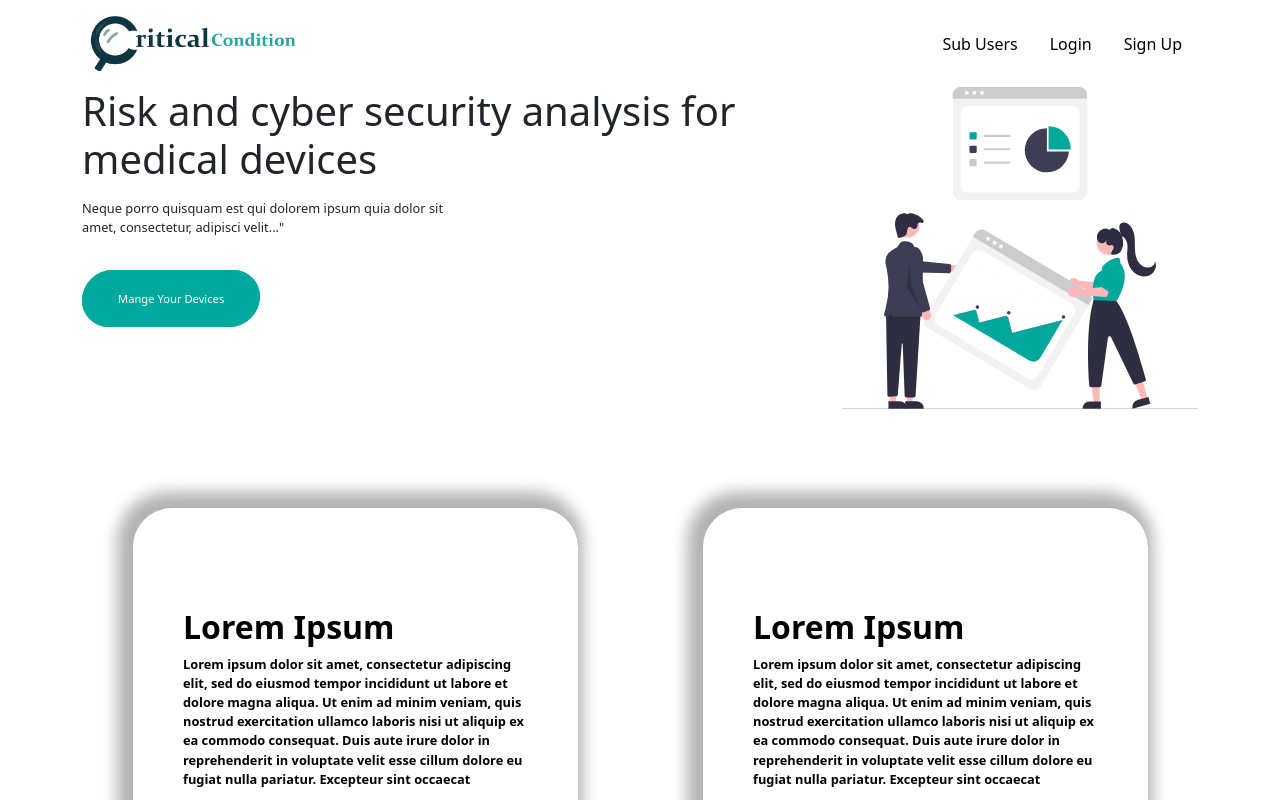
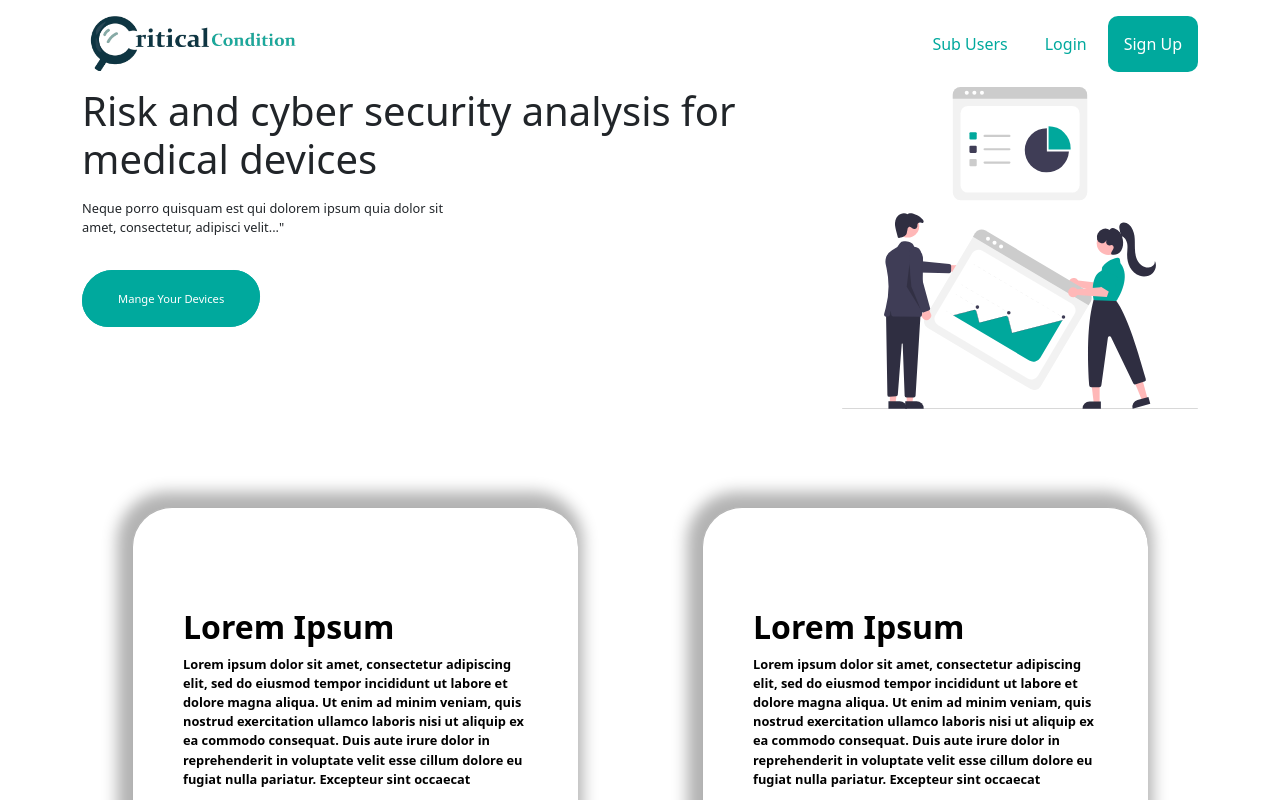
Before and after one commit to BadMemory00/CriticalConditionFrontend, a Vue app: page / in a window 1280 px wide. Shown: the top 800 px of the page. Built offline with nearby package versions, Linux system fonts and the light colour scheme.

Commit message:
some changes to the navbar

```diff
--- a/src/components/navbar.vue
+++ b/src/components/navbar.vue
@@ -12,7 +12,7 @@
             <ul>
                 <li><router-link to="/subuser">Sub Users</router-link></li>
                 <li><router-link to="/login">Login</router-link></li>
-                <li><router-link to="/signup">Sign Up</router-link></li>
+                <li><router-link class="sign-up-button" to="/signup">Sign Up</router-link></li>
             </ul>
         </div>
     </nav>
@@ -59,17 +59,24 @@ export default {
     }
     .links li{
         list-style: none;
+        transition: background-color 0.6s ease;
+        transition: border-radius 0.3s ease;
     }
     .links li a{
         text-decoration: none;
-        color: black;
+        color: var(--primarycolor);
         padding: 1rem;
+        margin-left: 5px;
         display: block;
+        transition: color .5s ease;
     }
     .links li:hover{
         background-color: var(--primarycolor);
         border: 2px var(--primarycolor);
-        border-radius: 5px;
+        border-radius: 10px;
+    }
+    .links li a:hover{
+        color:white
     }
     .toggle-button{
         position: absolute;
@@ -86,6 +93,19 @@ export default {
         width: 100%;
         background-color: var(--primarycolor);
         border-radius: 10px;
+    }
+    .sign-up-button{
+        color: white !important;
+        border-radius: 10px;
+        background-color: var(--primarycolor);
+        transition: color 5s ease;
+        transition: background-color 5s ease;
+        transition: border 5s ease;
+    }
+    .sign-up-button:hover{
+        color: var(--primarycolor) !important;
+        background-color: white;
+        border: 2px solid var(--primarycolor);
     }
     @media (max-width: 550px) {
         .toggle-button{
```
